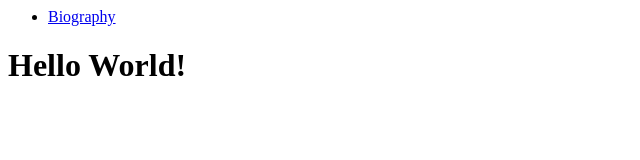
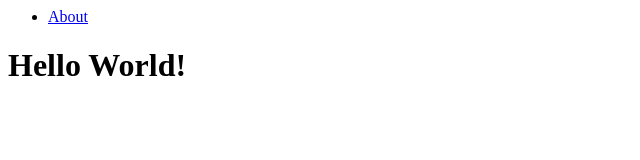
Before and after one commit to frankymryao/mysite, a plain HTML site: page index.html in a window 1280 px wide. Shown: the full height of the page, 0-640 px from the left. Drawn offline with Linux system fonts and the light colour scheme.

Commit message:
change Biography to About

```diff
--- a/index.html
+++ b/index.html
@@ -4,7 +4,7 @@
         <meta name="description" content="hello world in Git" />
     </head>
     <ul>
-        <li><a href="bio.html">Biography</a></li>
+        <li><a href="bio.html">About</a></li>
     </ul>
     <body>
         <h1>Hello World!</h1>
```
